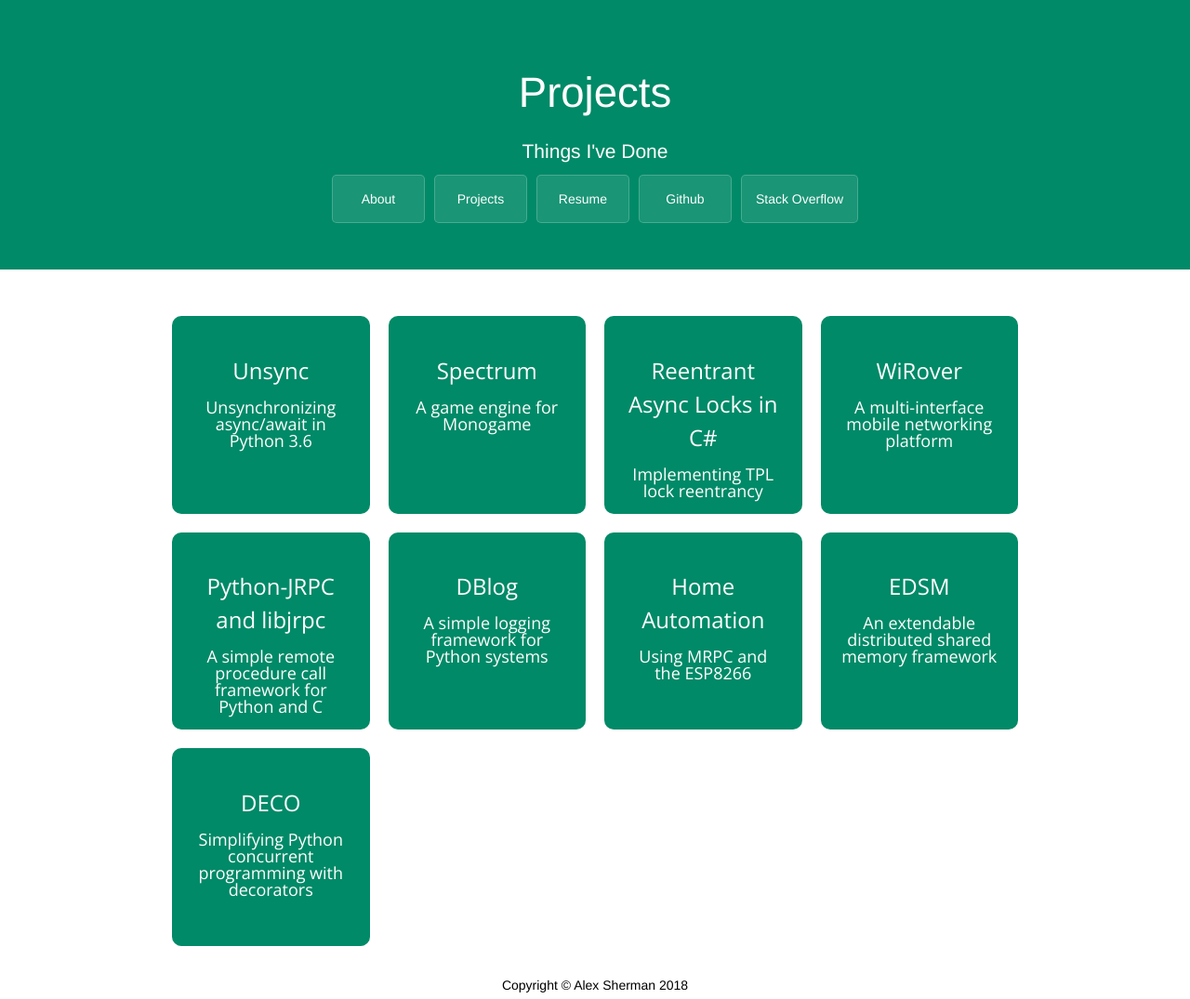
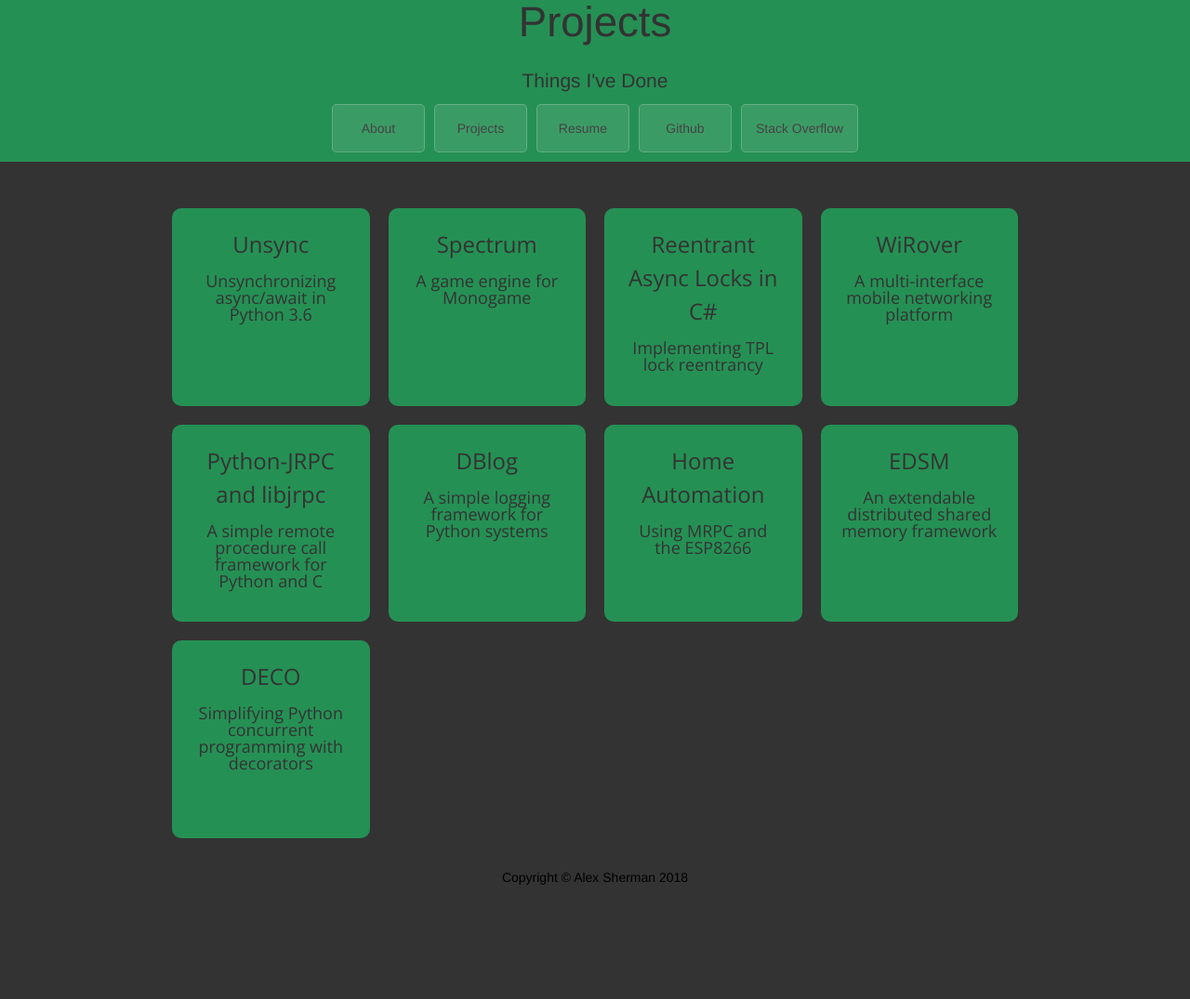
Before and after one commit to alex-sherman/alex-sherman.github.io, a Jekyll site: the page built from projects.html, in a window 1280 px wide. Shown: the whole page at 93% size. Built offline with Jekyll 4.4.1, drawn with Linux system fonts in a browser that asks for light colours; nearby versions of some CDN libraries; some web fonts are replaced; after the commit the page ends 959 px from its top, so only the background shows below that.

Commit message:
Change styling a bit

```diff
--- a/css/style.css
+++ b/css/style.css
@@ -1,12 +1,15 @@
+body {
+  background-color: #333;
+  color: #ccc;
+}
 .container > footer p, .nav-container, .center {
   text-align: center; /* center align it with the container */
 }
 h1, h2 {
   margin: 0;
   padding: 0;
-  color: #008A67;
+  color: #259054;
   margin-bottom: 0.5em;
-  margin-top: 0.8em;
 }
 h1 {
   font-size: 45px;
@@ -64,20 +67,19 @@ p {
 }
 
 .nav-container {
-  padding: 40px;
-  background-color: #008A67;
+  color: #333;
+  background-color: #259054;
   background-attachment: fixed;
-  color: white;
   margin-bottom: 40px;
 }
 .nav-container h1 {
-  color: white;
+  color: #333;
   display: block;
   font-size: 3.25em;
   margin-bottom: 0.1em;
 }
 .nav-container h2 {
-  color: white;
+  color: #333;
   display: block;
   font-size: 1.5em;
   margin-top: 1em;
@@ -96,7 +98,7 @@ p {
   margin-left: -15px;
 }
 .nav>li>a {
-  color: white;
+  color: #444;
   border-width: 1px;
   border-style: solid;
   border-radius: 5px;
@@ -109,7 +111,7 @@ p {
 }
 .nav>li>a:hover {
   border-color: rgba(255, 255, 255, 0.3);
-  background-color: #006D8D;
+  background-color: #008A67;
   text-decoration: none;
   transition:.5s;
 }
@@ -188,11 +190,11 @@ footer > * {
   border-radius: 10px;
   display: block;
   width: 100%;
-  background-color: #008A67;
+  background-color: #259054;
   text-align: center;
 }
 .circle:hover{
-  background-color: #006D8D;
+  background-color: #008A67;
   color: #ccc;
   text-decoration: none;
 }
@@ -200,10 +202,10 @@ footer > * {
     padding:10%;
     line-height:1em;
     text-align:center;
-    color: white;
+    color: #333;
 }
 .circle div h2 {
-    color: white;
+    color: #333;
 }
 
 @media (min-width: 768px) {
```
